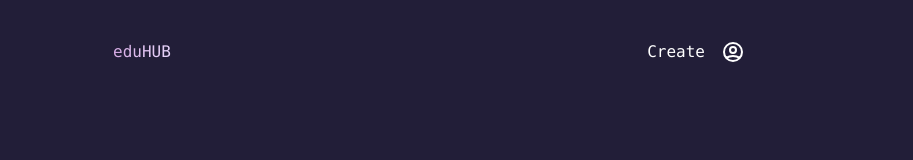
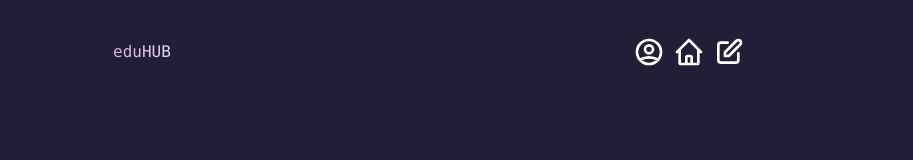
Before and after one commit to nebudev14/eduHub, a Next.js app in the folder frontend/: page / in a window 1280 px wide. Shown: the top 160 px of the page, without its empty margins (215-1128 px from the left). Built offline with nearby package versions, Linux system fonts and the light colour scheme.

Commit message:
funny navbar

```diff
--- a/frontend/components/Nav.js
+++ b/frontend/components/Nav.js
@@ -1,26 +1,65 @@
 const Nav = () => {
   return (
-        <div className="relative w-1/2 py-8 text-white rounded-xl self-center m-auto t-12">
-            <div className="relative flex w-full justify-between font-mono">
-                <a href = '/' className="text-transparent bg-clip-text bg-gradient-to-r from-light-pink to-pink-white rounded-2xl p-2 hover:scale-105 duration-200">eduHUB</a>
+    <div className="relative self-center w-1/2 py-8 m-auto text-white rounded-xl t-12">
+      <div className="relative flex justify-between w-full font-mono">
+        <a
+          href="/"
+          className="p-2 text-transparent duration-200 bg-clip-text bg-gradient-to-r from-light-pink to-pink-white rounded-2xl hover:scale-105"
+        >
+          eduHUB
+        </a>
 
-
-                <div className="flex relative">
-                    <a className="self-center hover:scale-105 hover:cursor-pointer" href="/create/upload">Create</a>
-                    <a href='/account/register' className="self-center">
+        <div className="relative flex">
+          <a href="/account/register" className="self-center mr-2">
             <svg
               xmlns="http://www.w3.org/2000/svg"
-                            class="h-6 pl-2 ml-2 self-center"
+              class="h-8 pl-2 ml-2 self-center"
               fill="none"
               viewBox="0 0 24 24"
               stroke="currentColor"
-                            stroke-width="2">
-                            <path stroke-linecap="round" stroke-linejoin="round" d="M5.121 17.804A13.937 13.937 0 0112 16c2.5 0 4.847.655 6.879 1.804M15 10a3 3 0 11-6 0 3 3 0 016 0zm6 2a9 9 0 11-18 0 9 9 0 0118 0z" />
+              stroke-width="2"
+            >
+              <path
+                stroke-linecap="round"
+                stroke-linejoin="round"
+                d="M5.121 17.804A13.937 13.937 0 0112 16c2.5 0 4.847.655 6.879 1.804M15 10a3 3 0 11-6 0 3 3 0 016 0zm6 2a9 9 0 11-18 0 9 9 0 0118 0z"
+              />
+            </svg>
+          </a>
+          <a href="/browse" className="self-center mr-2">
+            <svg
+              xmlns="http://www.w3.org/2000/svg"
+              class="h-8"
+              fill="none"
+              viewBox="0 0 24 24"
+              stroke="currentColor"
+              stroke-width="2"
+            >
+              <path
+                stroke-linecap="round"
+                stroke-linejoin="round"
+                d="M3 12l2-2m0 0l7-7 7 7M5 10v10a1 1 0 001 1h3m10-11l2 2m-2-2v10a1 1 0 01-1 1h-3m-6 0a1 1 0 001-1v-4a1 1 0 011-1h2a1 1 0 011 1v4a1 1 0 001 1m-6 0h6"
+              />
+            </svg>
+          </a>
+          <a href="/create/upload" className="self-center">
+            <svg
+              xmlns="http://www.w3.org/2000/svg"
+              class="h-8"
+              fill="none"
+              viewBox="0 0 24 24"
+              stroke="currentColor"
+              stroke-width="2"
+            >
+              <path
+                stroke-linecap="round"
+                stroke-linejoin="round"
+                d="M11 5H6a2 2 0 00-2 2v11a2 2 0 002 2h11a2 2 0 002-2v-5m-1.414-9.414a2 2 0 112.828 2.828L11.828 15H9v-2.828l8.586-8.586z"
+              />
             </svg>
           </a>
         </div>
       </div>
-
     </div>
   );
 };
```
Lines whose indentation alone changed are shown as unchanged.
